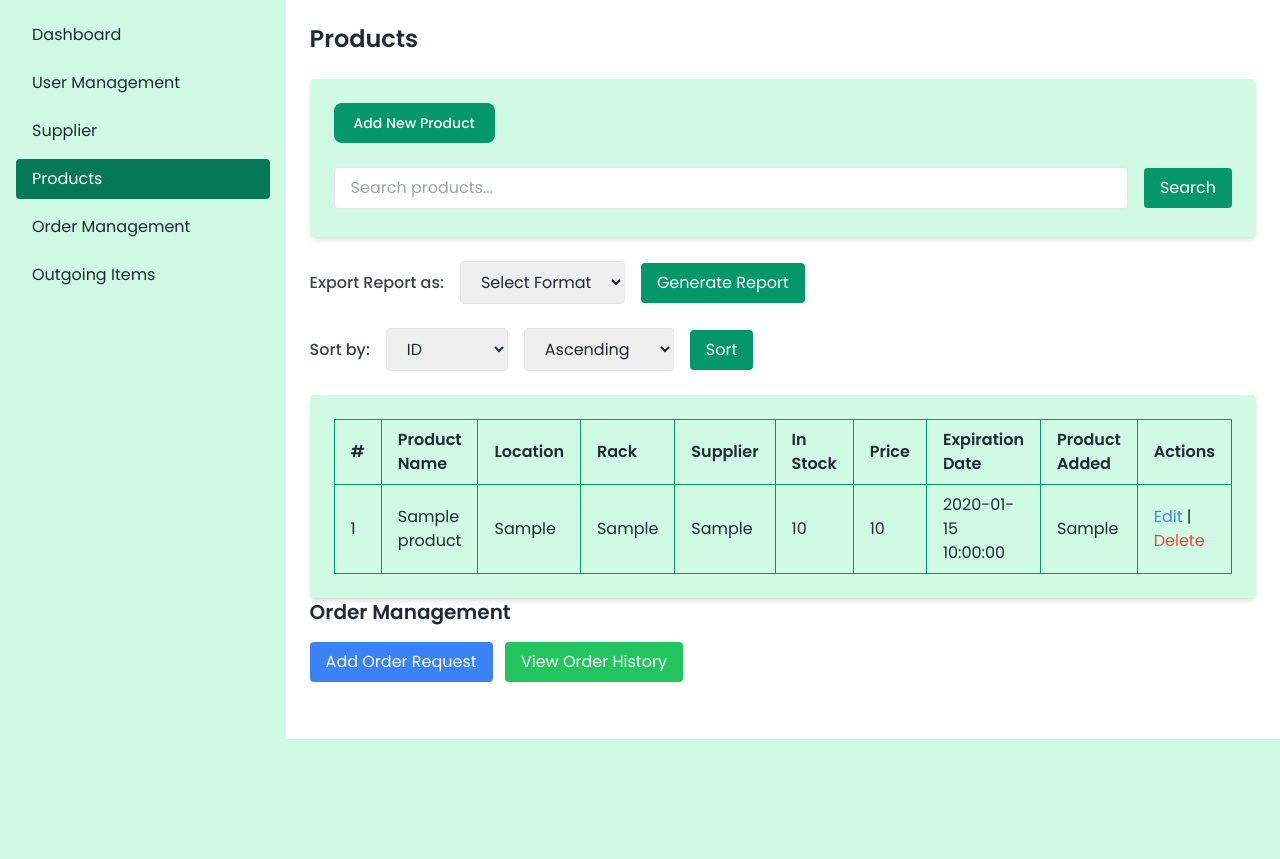
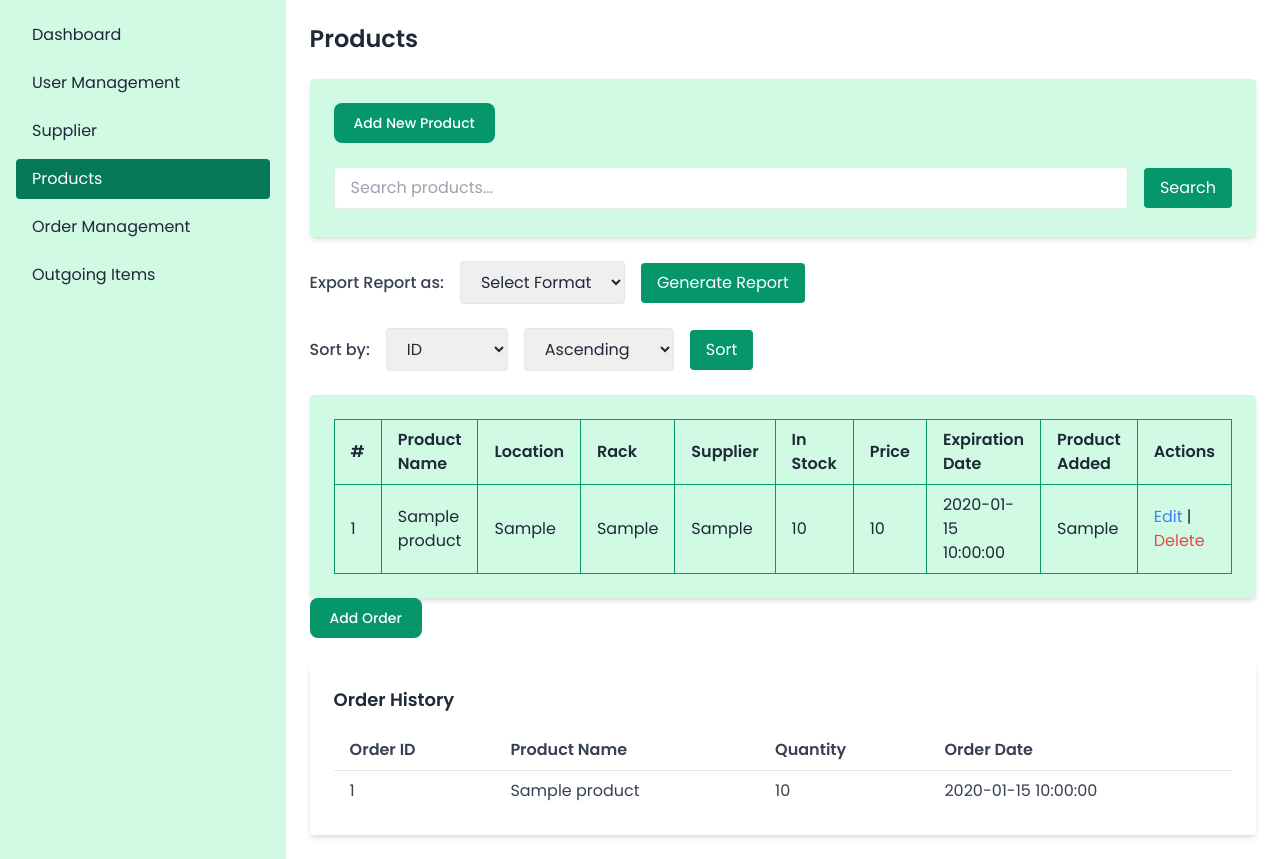
Before and after one commit to njeayyy/inventory, a PHP site: the page made by admin dashboard/products.php in a window 1280 px wide. Shown: the part 61-920 px from the top of the page. Before the commit the page ends 800 px from the top, so only its background shows below. Run offline with PHP 8.4, Linux system fonts and the light colour scheme; the visitor is signed in with stand-in values (Sample User, id 1); tables that the repository leaves empty or names only in its code hold one stand-in row (values such as "Sample post"); some libraries are stand-ins or nearby versions.

Commit message:
add order ser chef

```diff
--- a/admin dashboard/products.php
+++ b/admin dashboard/products.php
@@ -5,7 +5,7 @@ require '../vendor/autoload.php';
 
 session_start();
 
-
+//export to softcopy
 if (isset($_GET['export'])) {
     $exportType = $_GET['export'];
 
@@ -15,9 +15,7 @@ if (isset($_GET['export'])) {
         exportToPDF($conn);
     }
 }
-
-
-
+//export to excel
 function exportToExcel($conn) {
     $query = "SELECT
                 products.id,
@@ -89,8 +87,7 @@ function exportToExcel($conn) {
     $writer->save('php://output');
     exit();
 }
-
-
+//export to pdf
 function exportToPDF($conn) {
     $query = "SELECT
                 products.id,
@@ -160,7 +157,8 @@ if (!isset($_SESSION['user_id'])) {
 $categories_result = $conn->query("SELECT id, category FROM categories");
 
 // Handle form submission for adding product
-if ($_SERVER["REQUEST_METHOD"] == "POST") {
+if ($_SERVER["REQUEST_METHOD"] == "POST" && isset($_POST['form_type']) && $_POST['form_type'] == 'product') {
+    // Product form handling logic
     $product_name = $_POST['product_name'];
     $category_id = $_POST['category'];
     $in_stock = $_POST['in_stock'];
@@ -204,6 +202,52 @@ if ($_SERVER["REQUEST_METHOD"] == "POST") {
     exit;
 }
 
+if ($_SERVER["REQUEST_METHOD"] == "POST") {
+    // Get form data
+    $product_id = $_POST['product_id'];  // Product ID from the form
+    $quantity = $_POST['quantity'];      // Quantity from the form
+
+    // Fetch the current stock for the selected product
+    $product_query = "SELECT * FROM products WHERE id = ?";
+    $stmt_product = $conn->prepare($product_query);
+    $stmt_product->bind_param("i", $product_id);
+    $stmt_product->execute();
+    $result_product = $stmt_product->get_result();
+    $product = $result_product->fetch_assoc();
+
+    if ($product) {
+        // Increase the stock by the quantity added in the order form
+        $new_stock = $product['in_stock'] + $quantity;
+
+        // Update the stock in the products table
+        $update_stock_query = "UPDATE products SET in_stock = ? WHERE id = ?";
+        $stmt_update_stock = $conn->prepare($update_stock_query);
+        $stmt_update_stock->bind_param("ii", $new_stock, $product_id);
+
+        if ($stmt_update_stock->execute()) {
+            echo "Stock updated successfully.";
+        } else {
+            echo "Error updating stock: " . $stmt_update_stock->error;
+        }
+
+        // Insert the order into the orders table
+        $order_query = "INSERT INTO orders (product_id, quantity) VALUES (?, ?)";
+        $stmt_order = $conn->prepare($order_query);
+        $stmt_order->bind_param("ii", $product_id, $quantity);
+
+        if ($stmt_order->execute()) {
+            echo "Order placed successfully.";
+        } else {
+            echo "Error placing order: " . $stmt_order->error;
+        }
+
+        // Redirect after successful operation
+        header("Location: products.php");
+        exit;
+    } else {
+        echo "Product not found!";
+    }
+}
 
 
 
@@ -238,6 +282,34 @@ if (isset($_GET['delete_id'])) {
     header("Location: products.php");
     exit();
 }
+
+
+// Fetch products for dropdown
+$products = $conn->query("SELECT id, product_name FROM products");
+
+// Fetch order history
+$order_history = $conn->query("
+    SELECT orders.order_id, products.product_name, orders.quantity, orders.order_date
+    FROM orders
+    JOIN products ON orders.product_id = products.id
+    ORDER BY orders.order_date DESC
+");
+
+if ($_SERVER["REQUEST_METHOD"] == "POST" && isset($_POST['add_order'])) {
+    $product_id = $_POST['product_id'];   // Get the selected product ID
+    $quantity = $_POST['quantity'];       // Get the ordered quantity
+
+    // Insert into the orders table
+    $stmt = $conn->prepare("INSERT INTO orders (product_id, quantity) VALUES (?, ?)");
+    $stmt->bind_param("ii", $product_id, $quantity);
+    $stmt->execute();
+    $stmt->close();
+
+    // Optionally, you can close the modal after form submission by redirecting
+    header("Location: products.php"); // Redirect back to products page after the order is placed
+    exit(); // Ensure the script stops here
+}
+
 ?>
 
 <!DOCTYPE html>
@@ -268,9 +340,7 @@ if (isset($_GET['delete_id'])) {
             // Clear the form fields
             document.getElementById("add-product-form").reset();
         }
-        function openaddOrderModal() {
-            document.getElementById("add-product-modal").classList.remove("hidden");
-        }
+
     </script>
     <style>
         body {
@@ -326,6 +396,7 @@ if (isset($_GET['delete_id'])) {
 
         <!-- Start of Form inside Modal -->
         <form action="products.php" method="POST" class="space-y-6" id="add-product-form">
+        <input type="hidden" name="form_type" value="product">
             <div class="flex items-center justify-between p-4 md:p-5 border-b rounded-t dark:border-gray-600">
                 <h3 class="text-xl font-semibold text-gray-900 dark:text-grey-900">
                     Add New Product
@@ -521,126 +592,111 @@ if (isset($_GET['delete_id'])) {
                     </div>
                 </div>
 
-    <div class="container mx-auto">
-    <h1 class="text-xl font-bold">Order Management</h1>
+
+
+
+                    <script>
+                    function openAddOrderModal() {
+                        document.getElementById("add-order-modal").classList.remove("hidden");
+                    }
+
+                    function closeAddOrderModal() {
+                        document.getElementById("add-order-modal").classList.add("hidden");
+
+                        // Clear the form fields
+                        document.getElementById("add-order-modal").reset();
+                    }
+                    </script>
+
+                    <?php
+                    // Fetch order history from the database
+                    $order_history_query = "SELECT orders.order_id, products.product_name, orders.quantity, orders.order_date
+                                            FROM orders
+                                            JOIN products ON orders.product_id = products.id
+                                            ORDER BY orders.order_date DESC";
+
+                    $order_history = $conn->query($order_history_query);
+                    ?>
 
                      <!-- Add Order Button -->
-    <button class="bg-blue-500 text-white px-4 py-2 rounded mt-4" data-modal-target="addOrderModal" data-modal-toggle="addOrderModal">
-        Add Order Request
-    </button>
-
-    <!-- Order History Button -->
-    <button class="bg-green-500 text-white px-4 py-2 rounded mt-4 ml-2" data-modal-target="orderHistoryModal" data-modal-toggle="orderHistoryModal">
-        View Order History
-    </button>
-
-    <!-- Add Order Modal -->
-    <div id="addOrderModal" tabindex="-1" class="hidden overflow-y-auto overflow-x-hidden fixed top-0 right-0 left-0 z-50 w-full md:inset-0 h-modal md:h-full">
-        <div class="relative p-4 w-full max-w-md h-full md:h-auto">
-            <div class="relative bg-white rounded-lg shadow">
-                <div class="flex justify-between items-center p-5 rounded-t border-b">
-                    <h3 class="text-xl font-medium text-gray-900">
-                        Add Order Request
-                    </h3>
-                    <button type="button" class="text-gray-400 bg-transparent hover:bg-gray-200 hover:text-gray-900 rounded-lg text-sm p-1.5 ml-auto inline-flex items-center" data-modal-toggle="addOrderModal">
-                        <svg class="w-5 h-5" fill="currentColor" viewBox="0 0 20 20" xmlns="http://www.w3.org/2000/svg">
-                            <path fill-rule="evenodd" d="M4.293 4.293a1 1 0 011.414 0L10 8.586l4.293-4.293a1 1 0 111.414 1.414L11.414 10l4.293 4.293a1 1 0 01-1.414 1.414L10 11.414l-4.293 4.293a1 1 0 01-1.414-1.414L8.586 10 4.293 5.707a1 1 0 010-1.414z" clip-rule="evenodd"></path>
-                        </svg>
+                     <div onclick="openAddOrderModal()" class="text-left mb-6">
+                        <button class="text-white bg-emerald-600 hover:bg-emerald-700 focus:ring-4 focus:outline-none focus:ring-blue-300 font-medium rounded-lg text-sm px-5 py-2.5 text-center">
+                            Add Order
                         </button>
                     </div>
-                <form action="" method="POST">
-                    <div class="p-6 space-y-6">
-                        <label for="product" class="block mb-2 text-sm font-medium text-gray-900">Select Product</label>
-                        <select id="product" name="product_id" class="block w-full p-2 border border-gray-300 rounded">
-                            <?php
-                            $products = $conn->query("SELECT id, product_name FROM products");
-                            while ($product = $products->fetch_assoc()) {
-                                echo "<option value=\"{$product['id']}\">{$product['product_name']}</option>";
-                            }
-                            ?>
-                        </select>
 
-                        <label for="quantity" class="block mb-2 text-sm font-medium text-gray-900">Quantity</label>
-                        <input type="number" id="quantity" name="quantity" min="1" required class="block w-full p-2 border border-gray-300 rounded">
-                    </div>
-                    <div class="flex items-center p-6 space-x-2 rounded-b border-t">
-                        <button type="submit" name="add_order" class="bg-blue-500 text-white px-4 py-2 rounded">Submit</button>
-                        <button type="button" class="text-gray-500 bg-white hover:bg-gray-100 rounded px-4 py-2" data-modal-toggle="addOrderModal">Cancel</button>
-                    </div>
-                </form>
-            </div>
-        </div>
-    </div>
-
-    <!-- Order History Modal -->
-    <div id="orderHistoryModal" tabindex="-1" class="hidden overflow-y-auto overflow-x-hidden fixed top-0 right-0 left-0 z-50 w-full md:inset-0 h-modal md:h-full">
-        <div class="relative p-4 w-full max-w-4xl h-full md:h-auto">
-            <div class="relative bg-white rounded-lg shadow">
-                <div class="flex justify-between items-center p-5 rounded-t border-b">
-                    <h3 class="text-xl font-medium text-gray-900">
-                        Order History
-                    </h3>
-                    <button type="button" class="text-gray-400 bg-transparent hover:bg-gray-200 hover:text-gray-900 rounded-lg text-sm p-1.5 ml-auto inline-flex items-center" data-modal-toggle="orderHistoryModal">
-                        <svg class="w-5 h-5" fill="currentColor" viewBox="0 0 20 20" xmlns="http://www.w3.org/2000/svg">
-                            <path fill-rule="evenodd" d="M4.293 4.293a1 1 0 011.414 0L10 8.586l4.293-4.293a1 1 0 111.414 1.414L11.414 10l4.293 4.293a1 1 0 01-1.414 1.414L10 11.414l-4.293 4.293a1 1 0 01-1.414-1.414L8.586 10 4.293 5.707a1 1 0 010-1.414z" clip-rule="evenodd"></path>
-                        </svg>
-                    </button>
-                </div>
-                <div class="p-6 space-y-6">
-                    <table class="min-w-full bg-white">
+                    <!-- Order History Table -->
+                    <div class="overflow-x-auto bg-white rounded shadow-md p-6">
+                        <h2 class="text-lg font-semibold mb-4">Order History</h2>
+                        <table class="table-auto w-full text-left text-gray-700">
                             <thead>
                                 <tr>
-                                <th class="py-2">Order ID</th>
-                                <th class="py-2">Product Name</th>
-                                <th class="py-2">Quantity</th>
-                                <th class="py-2">Order Date</th>
+                                    <th class="px-4 py-2">Order ID</th>
+                                    <th class="px-4 py-2">Product Name</th>
+                                    <th class="px-4 py-2">Quantity</th>
+                                    <th class="px-4 py-2">Order Date</th>
                                 </tr>
                             </thead>
                             <tbody>
-                            <?php
-                            $orders = $conn->query("SELECT o.id, p.product_name, o.quantity, o.updated_at FROM product_activities o JOIN products p ON o.product_id = p.id WHERE o.action = 'Add Order'");
-                            while ($order = $orders->fetch_assoc()) {
-                                echo "<tr><td>{$order['id']}</td><td>{$order['product_name']}</td><td>{$order['quantity']}</td><td>{$order['updated_at']}</td></tr>";
-                            }
-                            ?>
+                                <?php while ($row = $order_history->fetch_assoc()): ?>
+                                    <tr class="border-t">
+                                        <td class="px-4 py-2"><?= $row['order_id'] ?></td>
+                                        <td class="px-4 py-2"><?= $row['product_name'] ?></td>
+                                        <td class="px-4 py-2"><?= $row['quantity'] ?></td>
+                                        <td class="px-4 py-2"><?= $row['order_date'] ?></td>
+                                    </tr>
+                                <?php endwhile; ?>
                             </tbody>
                         </table>
                     </div>
-                <div class="flex items-center p-6 space-x-2 rounded-b border-t">
-                    <button type="button" class="text-gray-500 bg-white hover:bg-gray-100 rounded px-4 py-2" data-modal-toggle="orderHistoryModal">Close</button>
-                </div>
-            </div>
-        </div>
-    </div>
-</div>
-
-<?php
-// Handle Add Order Request
-if (isset($_POST['add_order'])) {
-    $productId = $_POST['product_id'];
-    $quantity = $_POST['quantity'];
-
-    // Update product stock
-    $conn->query("UPDATE products SET in_stock = in_stock + $quantity WHERE id = $productId");
-
-    // Log activity
-    $conn->query("INSERT INTO product_activities (product_id, action, updated_at) VALUES ($productId, 'Add Order', NOW())");
-
-    echo "<script>alert('Order added successfully!');</script>";
-}
-?>
 
 
 
 
+    <!-- Add Order Modal -->
+    <div id="add-order-modal" class="hidden fixed inset-0 bg-gray-600 bg-opacity-50 flex items-center justify-center z-50">
+    <input type="hidden" name="form_type" value="order">
+
+            <!-- Modal Content -->
+            <div class="bg-white rounded-lg shadow">
+                <!-- Modal Header -->
+                <div class="flex items-center justify-between p-4 md:p-5 border-b rounded-t dark:border-gray-600">
+                    <h3 class="text-xl font-semibold text-gray-900 dark:text-grey-900">
+                    Add Order
+                </h3>
+                <button onclick="closeAddOrderModal()" type="button" class="text-gray-400 bg-transparent hover:bg-gray-200 hover:text-gray-900 rounded-lg text-sm w-8 h-8 ms-auto inline-flex justify-center items-center dark:hover:bg-gray-600 dark:hover:text-white" data-modal-hide="static-modal">
+                    <svg class="w-3 h-3" aria-hidden="true" xmlns="http://www.w3.org/2000/svg" fill="none" viewBox="0 0 14 14">
+                        <path stroke="currentColor" stroke-linecap="round" stroke-linejoin="round" stroke-width="2" d="m1 1 6 6m0 0 6 6M7 7l6-6M7 7l-6 6"/>
+                    </svg>
+                    <span class="sr-only">Close modal</span>
+                </button>
+                </div>
+
+                <!-- Modal Body -->
+                <form method="POST" action="products.php" class="space-y-6" id="add-order-modal">
+                    <div class="flex items-center justify-between p-4 md:p-5 border-b rounded-t dark:border-gray-600">
+                        <label for="product_id" class="block font-medium mb-2">Select Product:</label>
+                        <select name="product_id" id="product_id" class="w-full border rounded px-4 py-2 focus:outline-none focus:ring-2 focus:ring-blue-600" required>
+                            <?php while ($row = $products->fetch_assoc()): ?>
+                                <option value="<?= $row['id'] ?>"><?= $row['product_name'] ?></option>
+                            <?php endwhile; ?>
+                        </select>
+                    </div>
+                    <div class="flex items-center justify-between p-4 md:p-5 border-b rounded-t dark:border-gray-600">
+                        <label for="quantity" class="block font-medium mb-2">Quantity:</label>
+                        <input type="number" name="quantity" id="quantity" min="1"
+                        class="w-full border rounded px-4 py-2 focus:outline-none focus:ring-2 focus:ring-blue-600" required>
+                    </div>
+                    <button type="submit" name="add_order" class="w-full bg-blue-500 text-white px-4 py-2 rounded hover:bg-blue-600">
+                        Add Order
+                    </button>
+                </form>
+            </div>
+    </div>
 
             </main>
         </div>
     </div>
 
-
-
-
-
 </body>
 </html>
```
Lines whose indentation alone changed are shown as unchanged.
